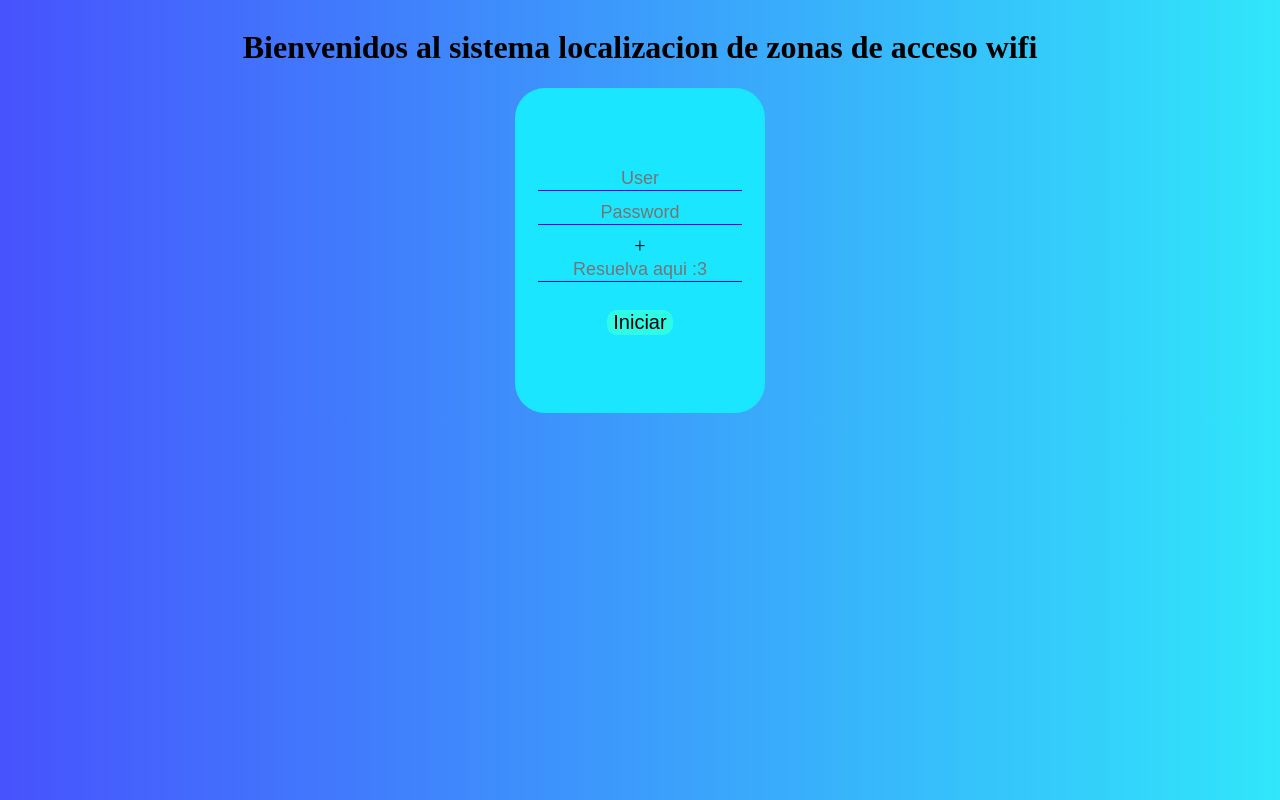
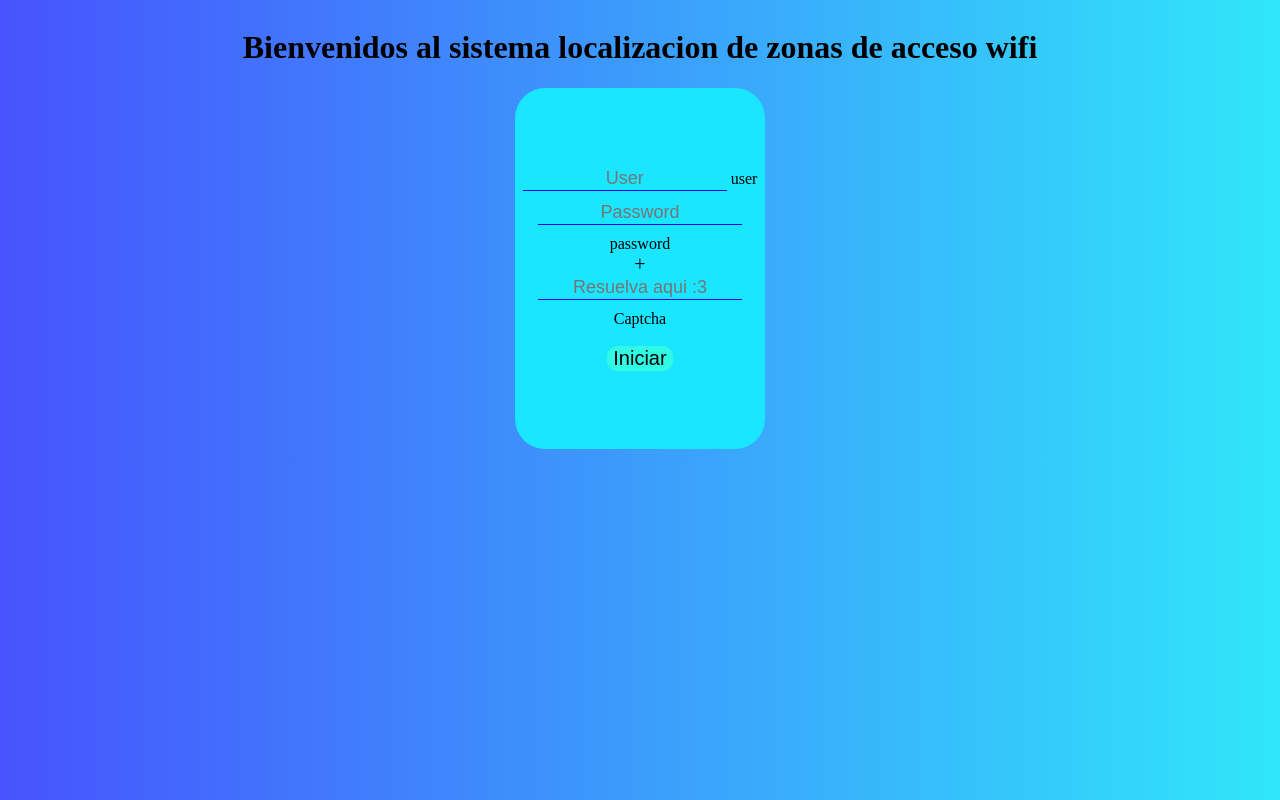
Before and after one commit to DanielBanquet11/ejercicio, a React (Vite) app: page / in a window 1280 px wide. Built offline with nearby package versions, Linux system fonts and the light colour scheme.

Commit message:
Update styles.css

```diff
--- a/src/styles.css
+++ b/src/styles.css
@@ -67,20 +67,3 @@ input:focus{
 h1{
  color: black;
 }
-
-label{
-    color:var(--colorTexto);
-    font-size:16px;
-    position:absolute;
-    left:5px;
-    top:10px;
-    transition: 0.5s ease-in-out all;
-    pointer-events: none;
-}
-input:focus~label,
- input:valid~label
- {
-    top: -14px;
-    font-size: 12px;
-    color: aqua;
- }
```
